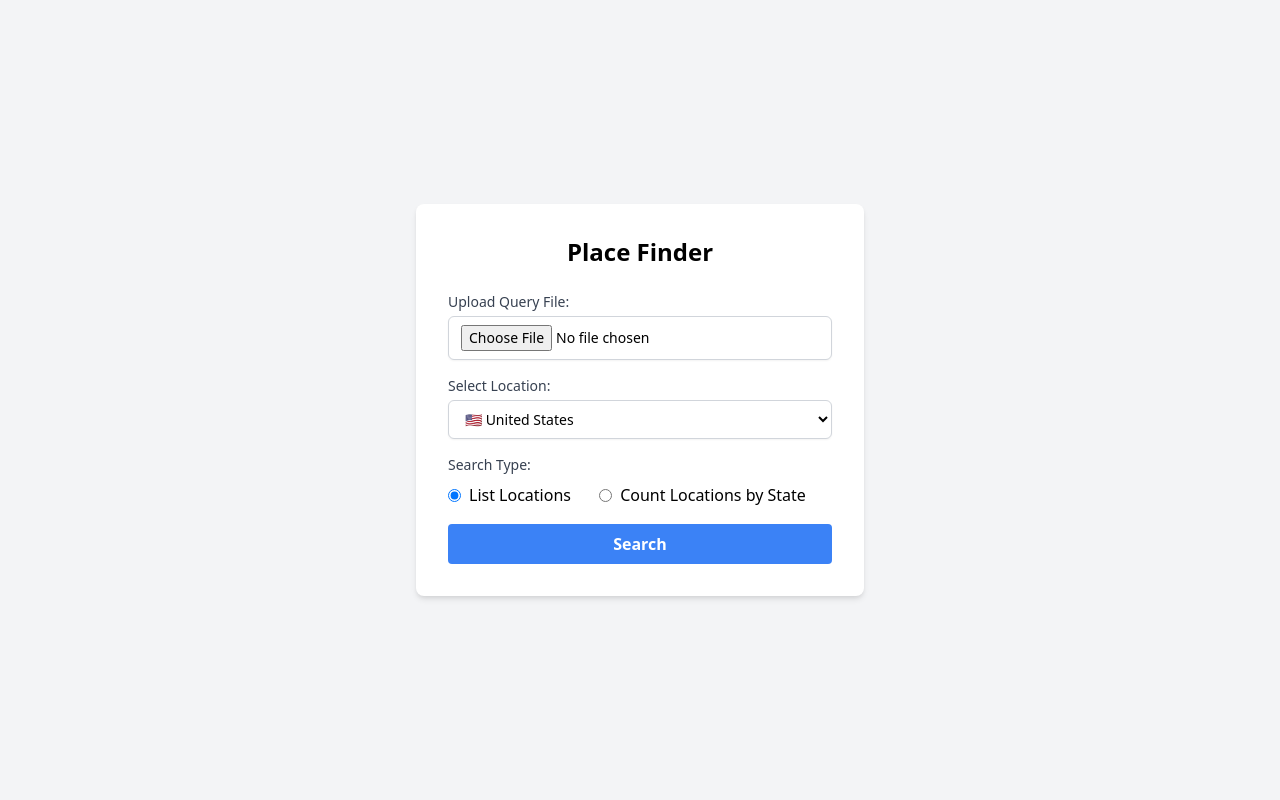
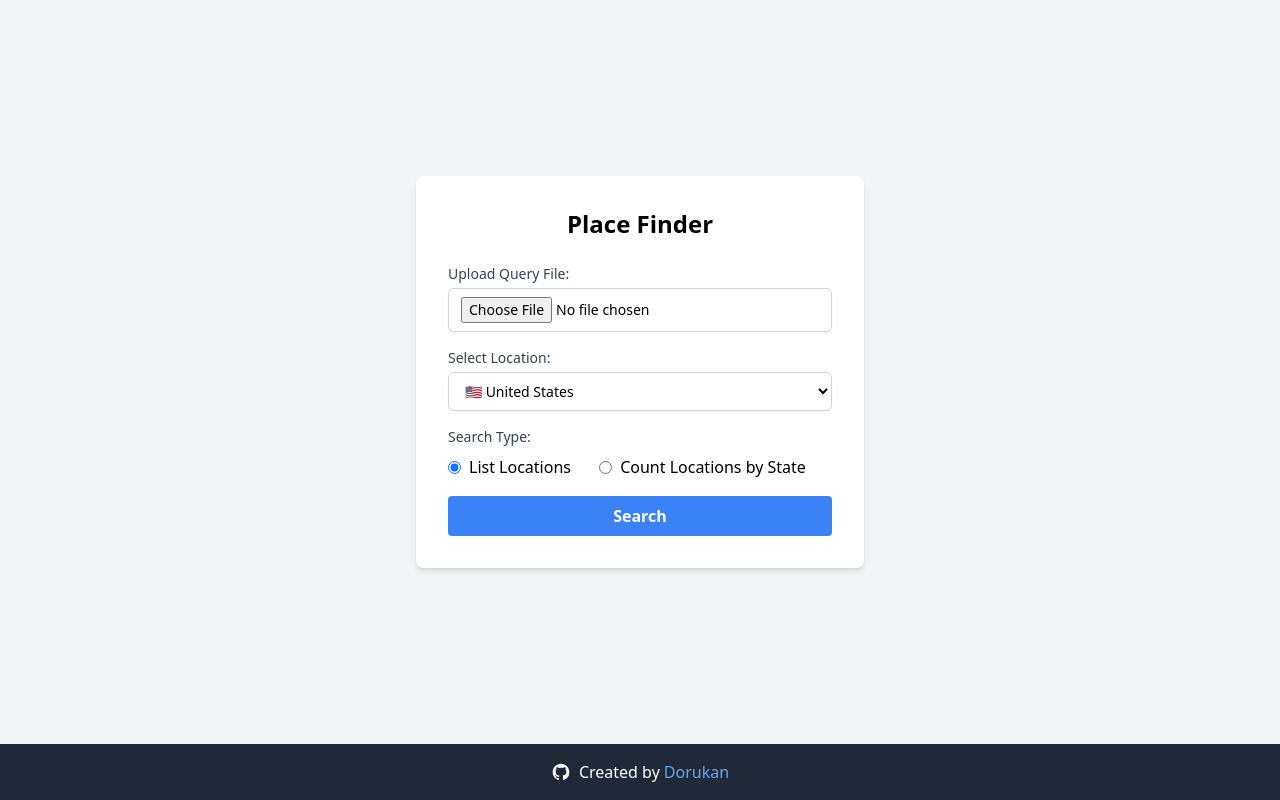
Before and after one commit to dorukanc/Place-Finder, a Flask app: page / in a window 1280 px wide. Run offline with Flask 3, Linux system fonts and the light colour scheme; some libraries are stand-ins or nearby versions.

Commit message:
user-interface adjusted, readme.md updated

```diff
--- a/templates/index.html
+++ b/templates/index.html
@@ -1,5 +1,5 @@
 <!DOCTYPE html>
-<html lang="en">
+<html lang="en" class="h-full">
 <head>
     <meta charset="UTF-8">
     <meta name="viewport" content="width=device-width, initial-scale=1.0">
@@ -15,7 +15,8 @@
         }
     </style>
 </head>
-<body class="bg-gray-100 min-h-screen flex items-center justify-center px-4">
+<body class="h-full flex flex-col bg-gray-100">
+    <main class="flex-grow flex items-center justify-center px-4 py-12">
         <div class="bg-white p-8 rounded-lg shadow-md w-full max-w-md">
             <h1 class="text-2xl font-bold mb-6 text-center">Place Finder</h1>
             <form id="search-form" class="space-y-4">
@@ -97,7 +98,7 @@
                     <label class="block text-sm font-medium text-gray-700">Search Type:</label>
                     <div class="mt-2">
                         <label class="inline-flex items-center">
-                        <input type="radio" class="form-radio" name="search-type" value="headquarters" checked>
+                            <input type="radio" class="form-radio" name="search-type" value="specific-location" checked>
                             <span class="ml-2">List Locations</span>
                         </label>
                         <label class="inline-flex items-center ml-6">
@@ -119,6 +120,17 @@
                 </a>
             </div>
         </div>
+    </main>
+
+
+    <footer class="bg-gray-800 text-white py-4 text-center">
+        <p class="flex items-center justify-center">
+            <svg class="w-5 h-5 mr-2" fill="currentColor" viewBox="0 0 24 24" aria-hidden="true">
+                <path fill-rule="evenodd" d="M12 2C6.477 2 2 6.484 2 12.017c0 4.425 2.865 8.18 6.839 9.504.5.092.682-.217.682-.483 0-.237-.008-.868-.013-1.703-2.782.605-3.369-1.343-3.369-1.343-.454-1.158-1.11-1.466-1.11-1.466-.908-.62.069-.608.069-.608 1.003.07 1.531 1.032 1.531 1.032.892 1.53 2.341 1.088 2.91.832.092-.647.35-1.088.636-1.338-2.22-.253-4.555-1.113-4.555-4.951 0-1.093.39-1.988 1.029-2.688-.103-.253-.446-1.272.098-2.65 0 0 .84-.27 2.75 1.026A9.564 9.564 0 0112 6.844c.85.004 1.705.115 2.504.337 1.909-1.296 2.747-1.027 2.747-1.027.546 1.379.202 2.398.1 2.651.64.7 1.028 1.595 1.028 2.688 0 3.848-2.339 4.695-4.566 4.943.359.309.678.92.678 1.855 0 1.338-.012 2.419-.012 2.747 0 .268.18.58.688.482A10.019 10.019 0 0022 12.017C22 6.484 17.522 2 12 2z" clip-rule="evenodd" />
+            </svg>
+            Created by <a href="https://github.com/dorukanc" target="_blank" rel="noopener noreferrer" class="text-blue-400 hover:text-blue-300 ml-1">Dorukan</a>
+        </p>
+    </footer>
 
     <script src="https://cdnjs.cloudflare.com/ajax/libs/axios/0.21.1/axios.min.js"></script>
     <script>
```
Also changed, not shown: README.md. Lines whose indentation alone changed are shown as unchanged.
